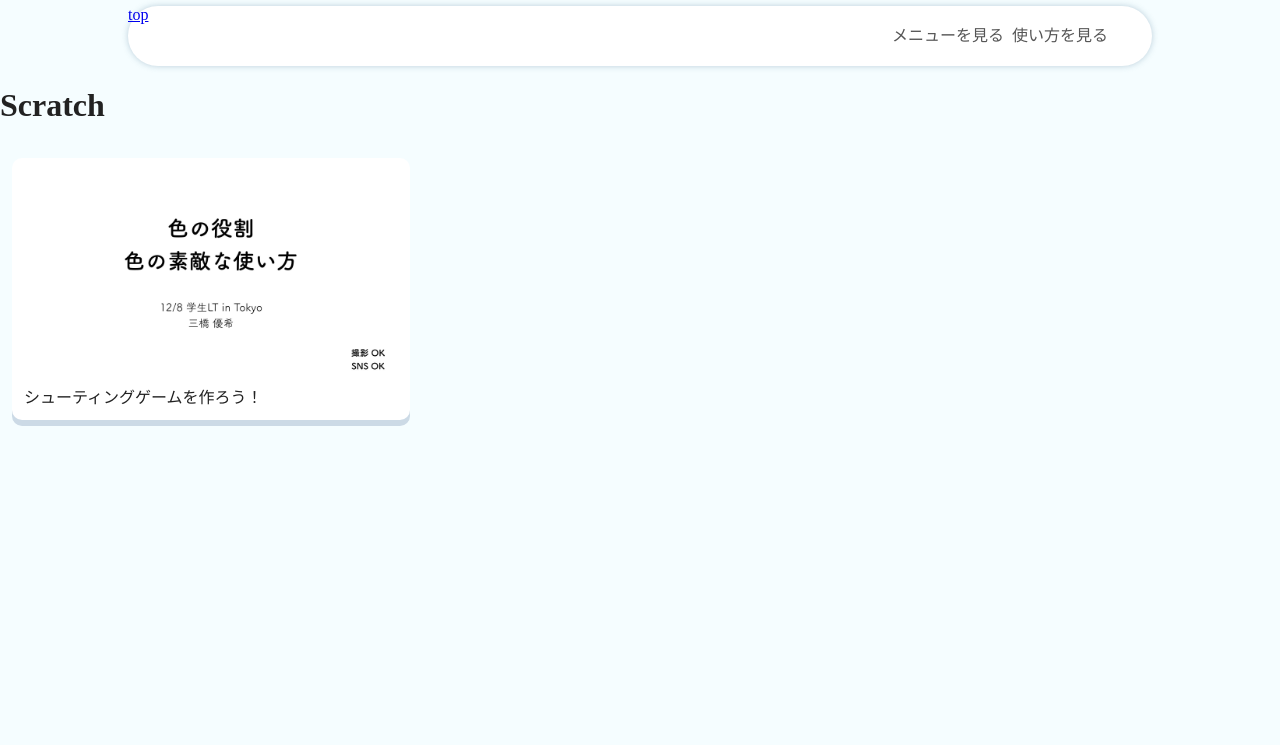
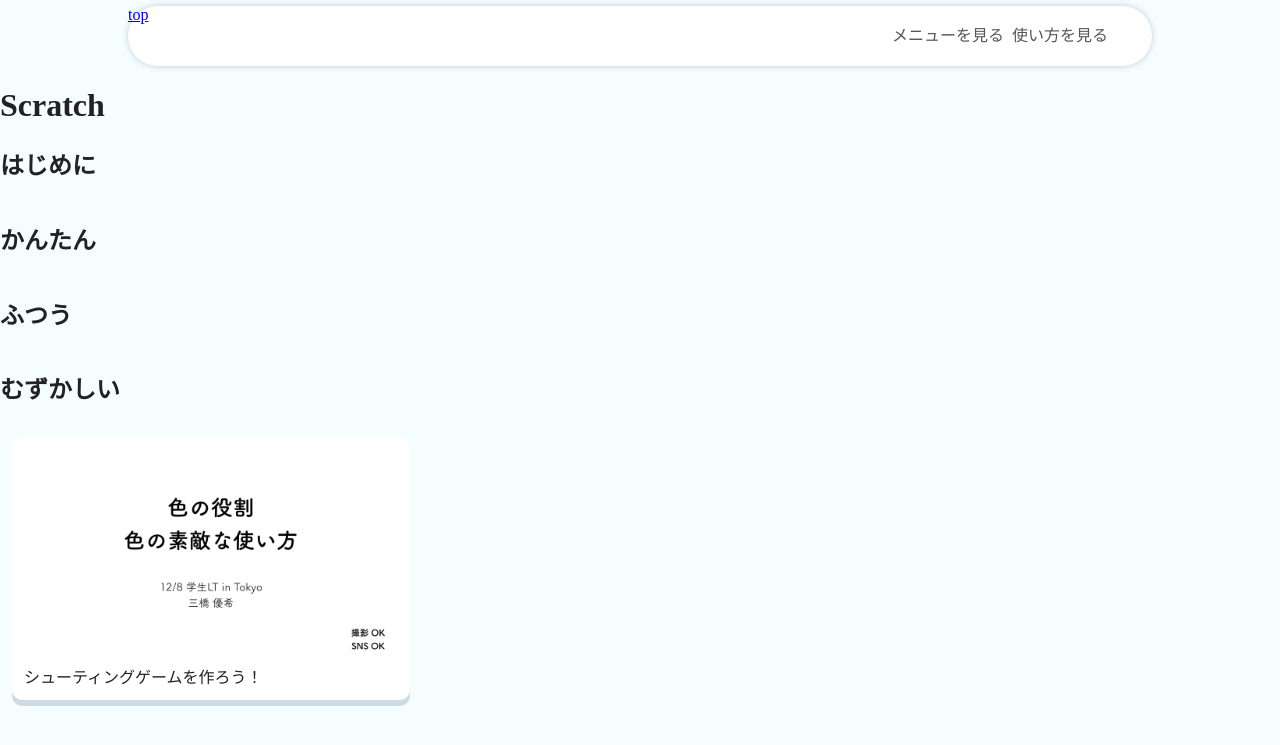
Before and after one commit to Mekurun/mekurun.com, a Jekyll site: the page built from categories/scratch.md, in a window 1280 px wide. Shown: the top 745 px of the page. Built offline with Jekyll 4.4.1, drawn with Linux system fonts in a browser that asks for light colours.

Commit message:
難易度別に表示

```diff
--- /dev/null
+++ b/_includes/course-list.html
@@ -0,0 +1,7 @@
+<ul class="course-list">
+{% for course in site.posts %}
+{% if course.categories[0] == page.categoryname and course.difficulty == include.difficulty %}
+<li><a href="{{course.url}}"><img src="/assets/course/{{ course.categories }}/{{ course.course-name }}{{ course.slides[0] }}" alt="{{ course.title }}">{{course.title}}</a></li>
+{% endif %}
+{% endfor %}
+</ul>
--- a/_layouts/category.html
+++ b/_layouts/category.html
@@ -4,10 +4,11 @@
 {% include header.html %}
 <h1>{{ page.title }}</h1>
 {{content}}
-<ul class="course-list">
-{% for course in site.posts %}
-{% if course.categories[0] == page.categoryname %}
-<li><a href="{{course.url}}"><img src="/assets/course/{{ course.categories }}/{{ course.course-name }}{{ course.slides[0] }}" alt="{{ course.title }}">{{course.title}}</a></li>
-{% endif %}
-{% endfor %}
-</ul>
+<h2>はじめに</h2>
+{% include course-list.html difficulty="はじめに" %}
+<h2>かんたん</h2>
+{% include course-list.html difficulty="かんたん" %}
+<h2>ふつう</h2>
+{% include course-list.html difficulty="ふつう" %}
+<h2>むずかしい</h2>
+{% include course-list.html difficulty="むずかしい" %}
```
